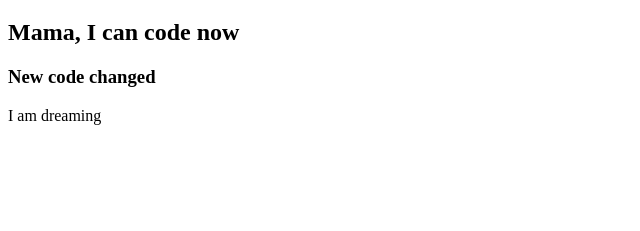
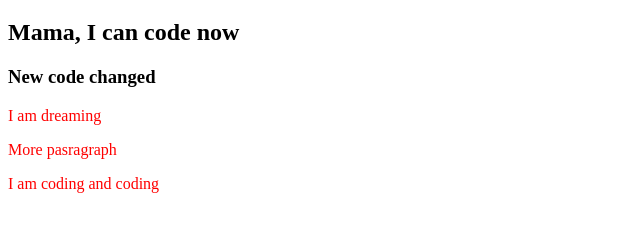
Before and after one commit to bhuiyanshipon/my-third-repo, a plain HTML site: page index.html in a window 1280 px wide. Shown: the part 61-292 px from the top of the page, without its empty margins (0-640 px from the left). Drawn offline with Linux system fonts and the light colour scheme.

Commit message:
styles added

```diff
--- a/index.html
+++ b/index.html
@@ -5,12 +5,15 @@
     <meta http-equiv="X-UA-Compatible" content="IE=edge">
     <meta name="viewport" content="width=device-width, initial-scale=1.0">
     <title>My Third Github Repo</title>
+    <link rel="stylesheet" href="style.css">
 </head>
 <body>
     <h1>I can push to github</h1>
     <h2>Mama, I can code now</h2>
     <h3>New code changed</h3>
     <p>I am dreaming</p>
+    <p>More pasragraph</p>
+    <p>I am coding and coding</p>
 
 </body>
 </html>
--- /dev/null
+++ b/style.css
@@ -0,0 +1,3 @@
+p{
+    color: red;
+}
```
